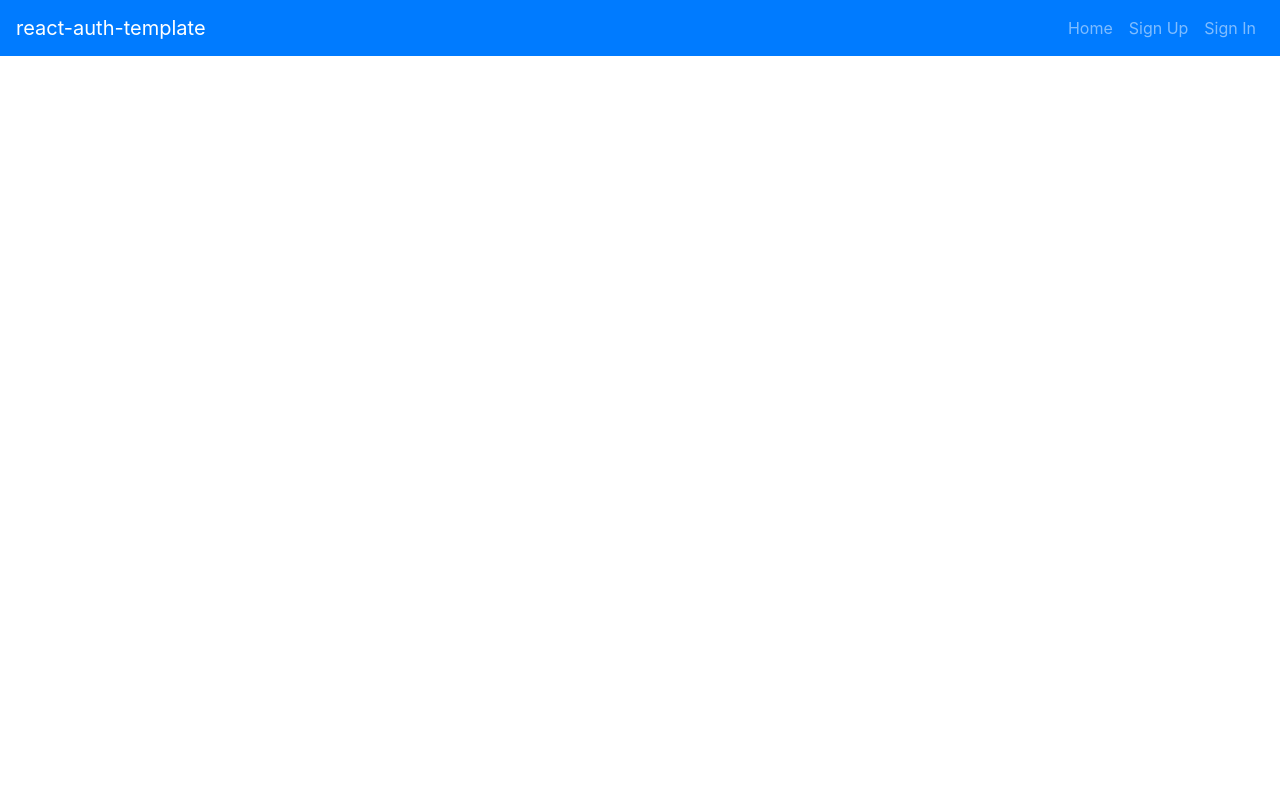
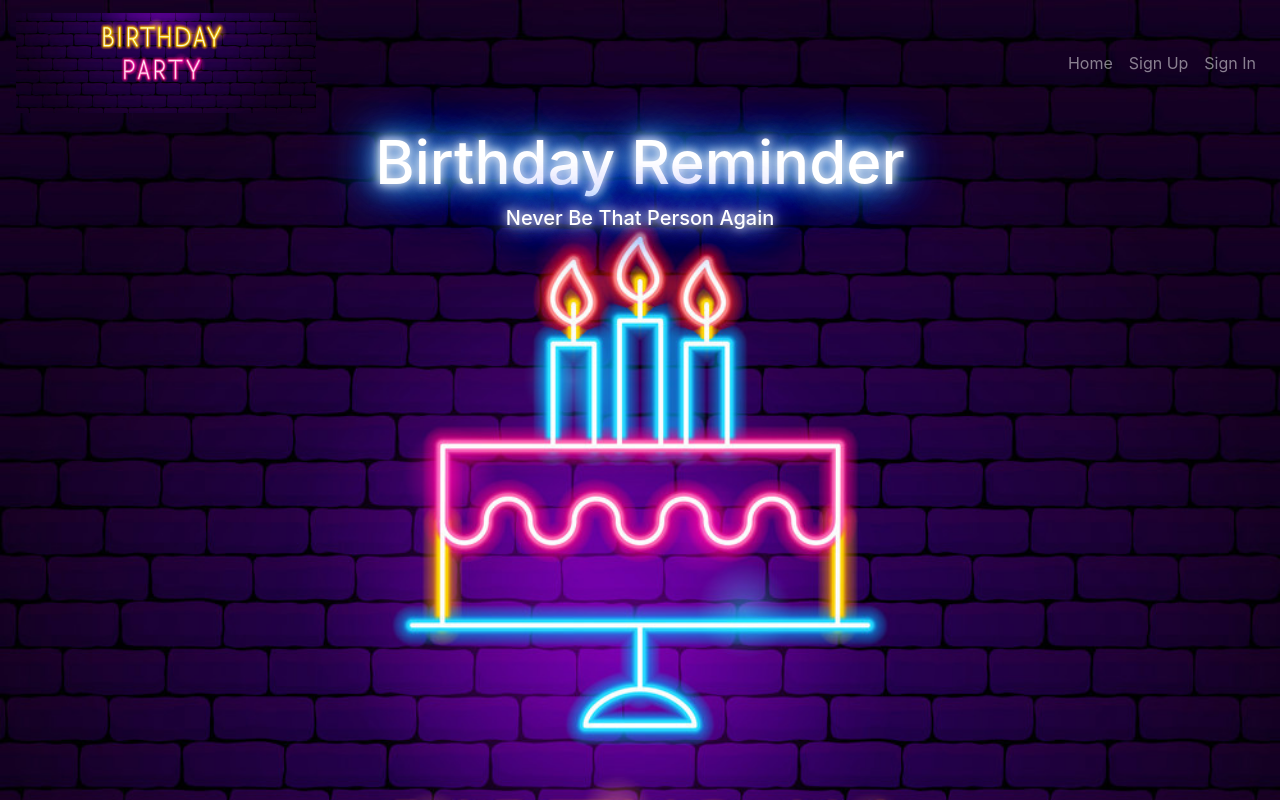
Before and after one commit to Eugene-Damiani/birthday-client, a React app: page / in a window 1280 px wide. Built offline with nearby package versions, Linux system fonts and the light colour scheme.

Commit message:
added new design to app

```diff
--- a/public/index.html
+++ b/public/index.html
@@ -11,7 +11,7 @@ unless you know exactly what you're doing! -->
     <link rel="manifest" href="%PUBLIC_URL%/manifest.json">
     <link rel="shortcut icon" href="%PUBLIC_URL%/favicon.ico">
 
-    <title>React App</title>
+    <title>Birthday Tracker</title>
   </head>
   <body>
     <noscript>
--- a/src/components/App/App.js
+++ b/src/components/App/App.js
@@ -12,6 +12,7 @@ import WishListCreate from '../WhishList/WishListCreate'
 import WishLists from '../WhishList/WishList-Index'
 import WishList from '../WhishList/WishList-Show'
 import WishListEdit from '../WhishList/WishList-Edit'
+import Home from '../Home.js'
 
 class App extends Component {
   constructor () {
@@ -46,6 +47,9 @@ class App extends Component {
           />
         ))}
         <main className="container">
+          <Route exact path='/' render={() => (
+            <Home />
+          )} />
           <Route path='/sign-up' render={() => (
             <SignUp msgAlert={this.msgAlert} setUser={this.setUser} />
           )} />
--- a/src/components/AutoDismissAlert/AutoDismissAlert.scss
+++ b/src/components/AutoDismissAlert/AutoDismissAlert.scss
@@ -6,7 +6,6 @@
   left: 0;
   margin: auto;
   max-width: 30rem;
-  position: fixed;
   right: 0;
   z-index: 10000;
 
--- a/src/components/Header/Header.js
+++ b/src/components/Header/Header.js
@@ -1,12 +1,16 @@
 import React, { Fragment } from 'react'
-import { Navbar, Nav } from 'react-bootstrap'
+import { Navbar, Nav, NavDropdown } from 'react-bootstrap'
+import logo from '../../birthday.jpg'
 
 const authenticatedOptions = (
   <Fragment>
     <Nav.Link href="#wishlists">Wish Lists</Nav.Link>
     <Nav.Link href="#wishlist-create">Add Wish List</Nav.Link>
-    <Nav.Link href="#change-password">Change Password</Nav.Link>
-    <Nav.Link href="#sign-out">Sign Out</Nav.Link>
+    <NavDropdown title="Settings" alignRight id="settings-dropdown">
+      <NavDropdown.Item href="#change-password">Change Password</NavDropdown.Item>
+      <NavDropdown.Divider />
+      <NavDropdown.Item href="#sign-out">Sign Out</NavDropdown.Item>
+    </NavDropdown>
   </Fragment>
 )
 
@@ -19,14 +23,14 @@ const unauthenticatedOptions = (
 
 const alwaysOptions = (
   <Fragment>
-    <Nav.Link to="/">Home</Nav.Link>
+    <Nav.Link to="#">Home</Nav.Link>
   </Fragment>
 )
 
 const Header = ({ user }) => (
-  <Navbar bg="primary" variant="dark" expand="md">
+  <Navbar bg="blue" variant="dark" expand="md">
     <Navbar.Brand href="#">
-      react-auth-template
+      <img className="photo" src={logo} alt="Logo" />
     </Navbar.Brand>
     <Navbar.Toggle aria-controls="basic-navbar-nav" />
     <Navbar.Collapse id="basic-navbar-nav">
--- /dev/null
+++ b/src/components/Home.js
@@ -0,0 +1,11 @@
+import React from 'react'
+
+import Layout from './Layout.js'
+// import present from '../neon-party.jpg'
+
+const Home = () => (
+  <Layout>
+  </Layout>
+)
+
+export default Home
--- a/src/components/Layout.js
+++ b/src/components/Layout.js
@@ -3,7 +3,7 @@ import React from 'react'
 const Layout = props => (
   <div>
     <h1>Birthday Reminder</h1>
-    <h5>Never Be that Friend Again</h5>
+    <h5>Never Be That Person Again</h5>
 
     {props.children}
 
--- a/src/index.scss
+++ b/src/index.scss
@@ -1 +1,44 @@
 @import '~bootstrap/scss/bootstrap';
+
+body{
+  background-image: url("./neon-party.jpg");
+  background-size: cover;
+  color:white;
+}
+
+.photo{
+  height: 100px;
+  width: 300px;
+}
+
+h1 {
+  font-size: 60px;
+  text-align: center;
+  color: #fff;
+  animation: glow 1s ease-in-out infinite alternate;
+}
+
+@keyframes glow {
+  from {
+    text-shadow: 0 0 5px #fff, 0 0 10px #fff, 0 0 15px #0073e6, 0 0 20px #0073e6, 0 0 25px #0073e6, 0 0 30px #0073e6, 0 0 35px #0073e6;
+  }
+  to {
+    text-shadow: 0 0 10px #fff, 0 0 20px #fff, 0 0 30px #0073e6, 0 0 40px #0073e6, 0 0 50px #0073e6, 0 0 60px #0073e6, 0 0 70px #0073e6;
+  }
+}
+
+h5 {
+  font-size: 20px;
+  text-align: center;
+  color: #fff;
+  animation: glow 1s ease-in-out infinite alternate;
+}
+
+@keyframes glow {
+  from {
+    text-shadow: 0 0 5px #fff, 0 0 10px #fff, 0 0 15px #0073e6, 0 0 20px #0073e6, 0 0 25px #0073e6, 0 0 30px #0073e6, 0 0 35px #0073e6;
+  }
+  to {
+    text-shadow: 0 0 10px #fff, 0 0 20px #fff, 0 0 30px #0073e6, 0 0 40px #0073e6, 0 0 50px #0073e6, 0 0 60px #0073e6, 0 0 70px #0073e6;
+  }
+}
```
Also changed, not shown: src/birthday.jpg (added), src/neon-party.jpg (added).
